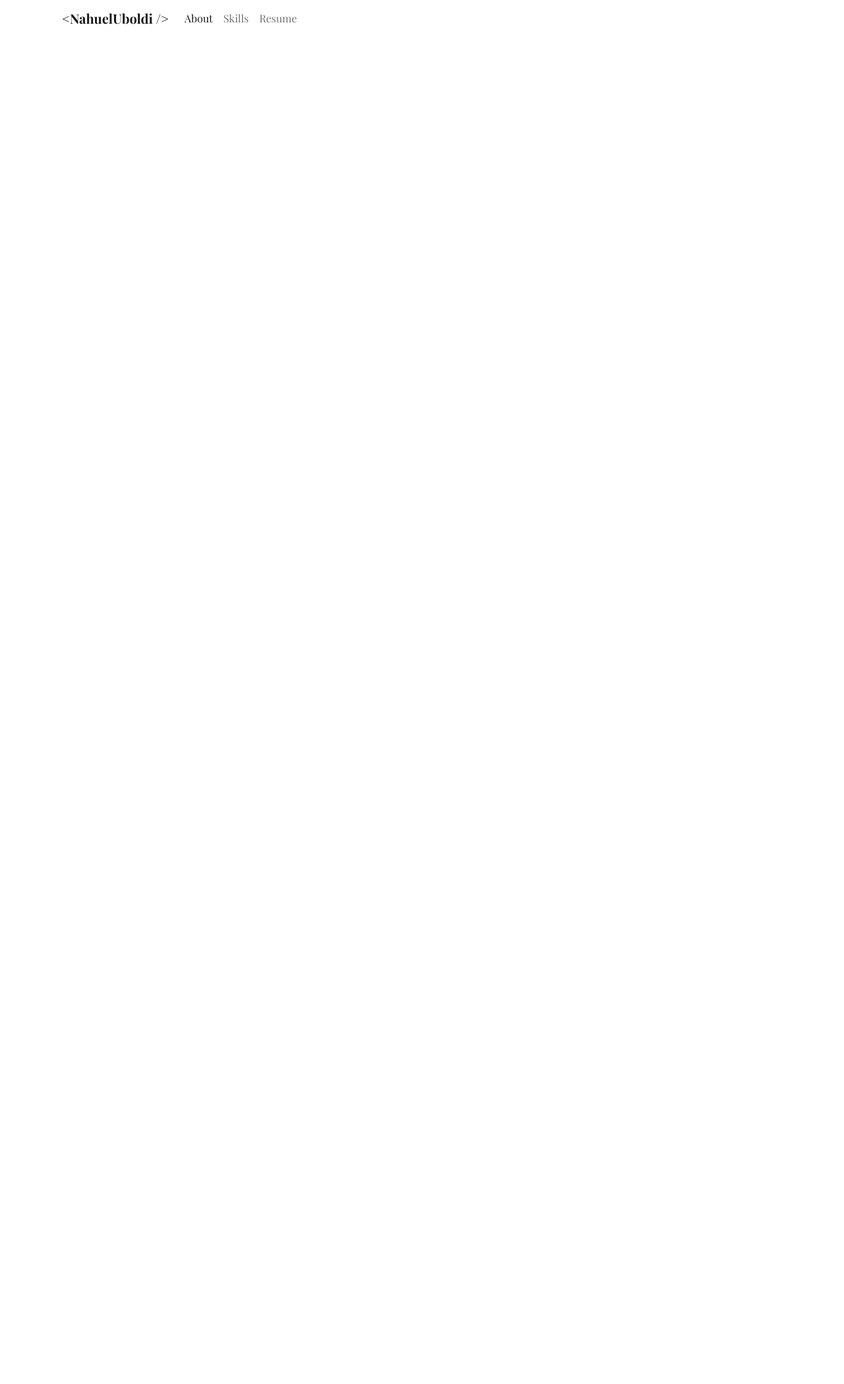
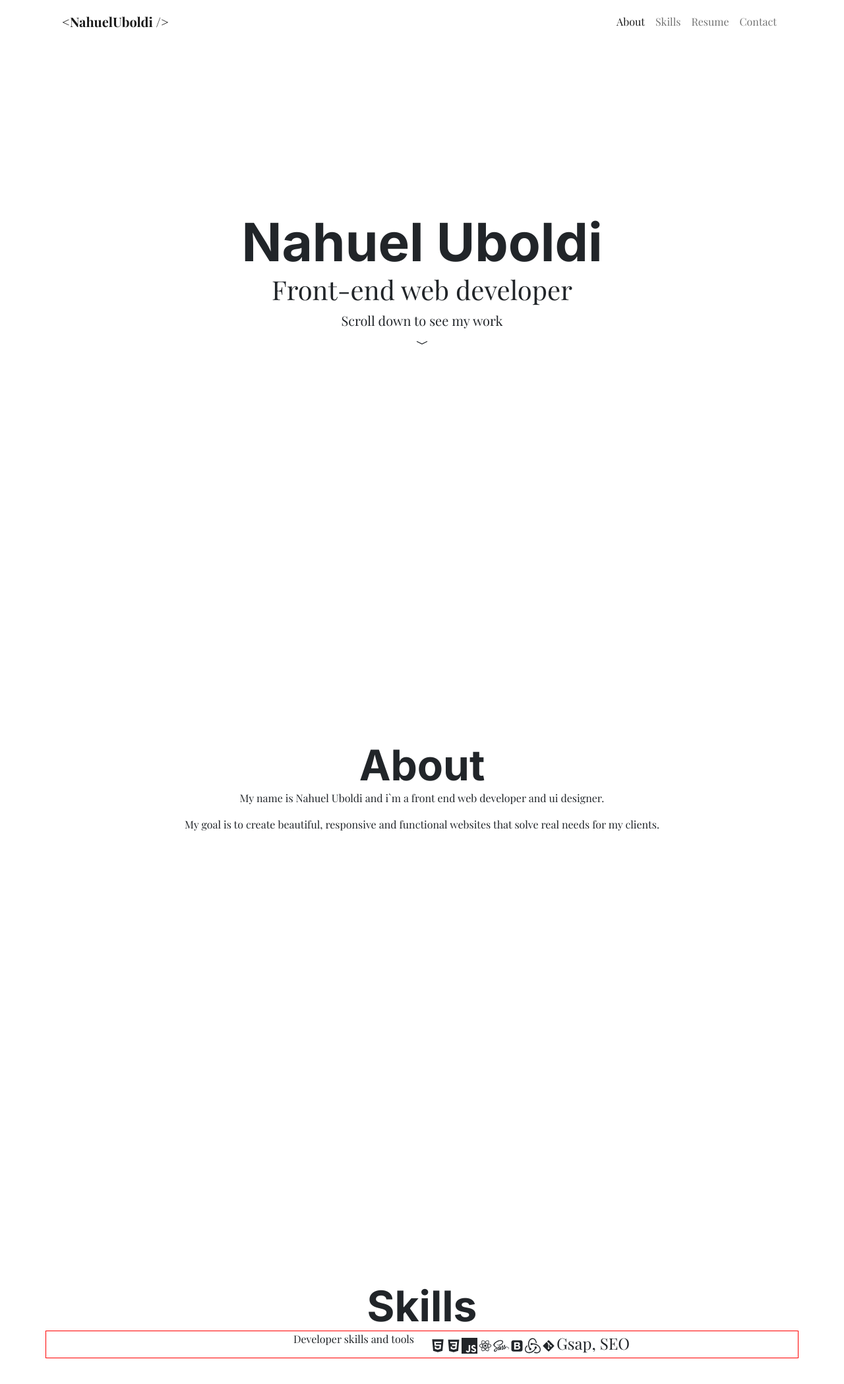
Before and after one commit to NahuelUboldi/dev-portfolio, a React (Create React App) app: page / in a window 1280 px wide. Shown: the top 2098 px of the page at 66% size. Before the commit the page ends 800 px from the top, so only its background shows below. Built offline with nearby package versions, Linux system fonts and the light colour scheme.

Commit message:
header, about and skills sections added

```diff
--- a/package.json
+++ b/package.json
@@ -8,6 +8,7 @@
     "@testing-library/user-event": "^12.8.3",
     "react": "^17.0.2",
     "react-dom": "^17.0.2",
+    "react-icons": "^4.3.1",
     "react-scripts": "4.0.3",
     "web-vitals": "^1.1.2"
   },
--- a/src/App.css
+++ b/src/App.css
@@ -13,6 +13,32 @@
 body {
   font-family: var(--font-serif);
 }
-h1,h2,h3,h4,h5 {
+h1,h2,h3,h4,h5,.display-1,.display-2,.display-3 {
+  font-family: var(--font-sans);
+  font-weight: 700;
+}
+.font-serif {
+  font-family: var(--font-serif);
+}
+.font-sans {
   font-family: var(--font-sans);
 }
+#header > .container,#about, #skills {
+  height: 100vh;
+  display: flex;
+  flex-direction: column;
+  align-items: center;
+  justify-content: center;
+}
+
+nav {
+  flex-grow: 1;
+  align-self: stretch;
+}
+#hero {
+  flex-grow: 50;
+  align-self: stretch;
+}
+.icons {
+  font-size: 1.5rem;
+ }
--- a/src/App.js
+++ b/src/App.js
@@ -1,11 +1,15 @@
 
 import './App.css';
+import About from './components/About';
 import Header from './components/Header';
+import Skills from './components/Skills';
 
 function App() {
   return (
     <div className="App">
       <Header />
+      <About />
+      <Skills />
     </div>
   );
 }
--- /dev/null
+++ b/src/components/About.js
@@ -0,0 +1,15 @@
+import React from 'react'
+
+function About() {
+ return (
+  <section id="about">
+   <div className="container d-flex flex-column align-items-center">
+    <span className="display-3">About</span>
+    <p className="text-center">My name is Nahuel Uboldi and i`m a front end web developer and ui designer.</p>
+    <p className="text-center">My goal is to create beautiful, responsive and functional websites that solve real needs for my clients.</p>
+   </div>
+  </section>
+ )
+}
+
+export default About
--- a/src/components/Header.js
+++ b/src/components/Header.js
@@ -1,31 +1,13 @@
 import React from 'react'
+import Hero from './Hero'
+import Navbar from './Navbar'
 
 function Header() {
  return (
   <section id="header">
    <div className="container">
-    <nav class="navbar navbar-expand-lg navbar-light bg-transparent">
-     <div class="container-fluid">
-       <a class="navbar-brand fw-bolder" href="#">{"<NahuelUboldi />"}</a>
-       <button class="navbar-toggler" type="button" data-bs-toggle="collapse" data-bs-target="#navbarNav" aria-controls="navbarNav" aria-expanded="false" aria-label="Toggle navigation">
-         <span class="navbar-toggler-icon"></span>
-       </button>
-       <div class="collapse navbar-collapse" id="navbarNav">
-         <ul class="navbar-nav">
-           <li class="nav-item">
-             <a class="nav-link active" aria-current="page" href="#">About</a>
-           </li>
-           <li class="nav-item">
-             <a class="nav-link" href="#">Skills</a>
-           </li>
-           <li class="nav-item">
-             <a class="nav-link" href="#">Resume</a>
-           </li>
-
-         </ul>
-       </div>
-     </div>
-   </nav>
+    <Navbar />
+    <Hero />
    </div>
   </section>
  )
--- /dev/null
+++ b/src/components/Hero.js
@@ -0,0 +1,16 @@
+import React from 'react'
+import { BsChevronCompactDown } from 'react-icons/bs';
+
+function Hero() {
+ return (
+  <section id="hero" className="d-flex flex-column align-items-center justify-content-center">
+   <span className="display-1 ">Nahuel Uboldi</span>
+   <h1 className="h1 font-serif fw-4">Front-end web developer</h1>
+   <p className="lead text-center">Scroll down to see my work<br />
+   <BsChevronCompactDown />
+   </p>
+  </section>
+ )
+}
+
+export default Hero
--- /dev/null
+++ b/src/components/Navbar.js
@@ -0,0 +1,33 @@
+import React from 'react'
+
+function Navbar() {
+ return (
+<nav class="navbar navbar-expand-lg navbar-light bg-transparent">
+     <div class="container-fluid">
+       <a class="navbar-brand fw-bolder" href="#">{"<NahuelUboldi />"}</a>
+       <button class="navbar-toggler" type="button" data-bs-toggle="collapse" data-bs-target="#navbarNav" aria-controls="navbarNav" aria-expanded="false" aria-label="Toggle navigation">
+         <span class="navbar-toggler-icon"></span>
+       </button>
+       <div class="collapse navbar-collapse" id="navbarNav">
+         <ul class="navbar-nav ms-auto">
+           <li class="nav-item">
+             <a class="nav-link active" aria-current="page" href="#">About</a>
+           </li>
+           <li class="nav-item">
+             <a class="nav-link" href="#">Skills</a>
+           </li>
+           <li class="nav-item">
+             <a class="nav-link" href="#">Resume</a>
+           </li>
+          <li class="nav-item">
+             <a class="nav-link" href="#">Contact</a>
+           </li>
+
+         </ul>
+       </div>
+     </div>
+   </nav>
+ )
+}
+
+export default Navbar
--- /dev/null
+++ b/src/components/Skills.js
@@ -0,0 +1,36 @@
+import React from 'react'
+import {AiFillHtml5 } from "react-icons/ai"
+import {DiCss3,DiReact, DiSass,DiBootstrap,DiGit } from "react-icons/di"
+import {SiJavascript,SiRedux } from "react-icons/si"
+
+
+function Skills() {
+ return (
+  <section id="skills">
+   <div className="container d-flex flex-column align-items-center">
+    <span className="display-3">Skills</span>
+    <div className="row align-self-stretch" style={{outline: "solid 1px red"}}>
+     <div className="col-12 col-md-6">
+      <p className="text-end">Developer skills and tools</p>
+     </div>
+     <div className="col-12 col-md-6">
+      <div className="icons">
+      <AiFillHtml5 />
+      <DiCss3 />
+      <SiJavascript />
+      <DiReact />
+
+      <DiSass />
+      <DiBootstrap />
+      <SiRedux />
+      <DiGit />
+      Gsap, SEO
+      </div>
+     </div>
+    </div>
+   </div>
+  </section>
+ )
+}
+
+export default Skills
```
Also changed, not shown: 1 other file (tests, documents, lock files or other folders).
